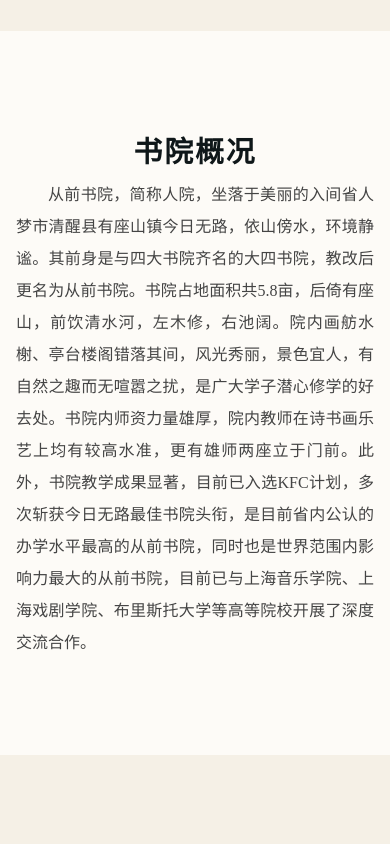
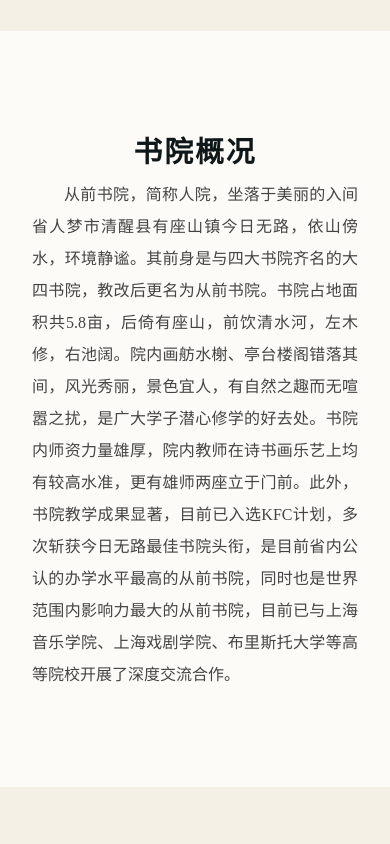
Before and after one commit to miaopan607/Once-Upon-An-Academy, a Vue app: page / in a window 390 px wide. Shown: the part 1160-2004 px from the top of the page. Built offline with nearby package versions, Linux system fonts and the light colour scheme; the HTML template or start-up script is replaced by a standard one.

Commit message:
feat: 只在红头文件部分缩小页边距

```diff
--- a/src/style.css
+++ b/src/style.css
@@ -165,10 +165,6 @@ img {
 
 /* 移动端适配 */
 @media (max-width: 768px) {
-  .container {
-    padding: 0 1rem;
-  }
-
   .split-layout {
     grid-template-columns: 1fr;
     gap: 2rem;
--- a/src/views/Overview.vue
+++ b/src/views/Overview.vue
@@ -634,6 +634,7 @@ const expiredInfo = [
   .subhero { height: 260px; }
   .subhero-title { font-size: 1.8rem; }
   .overview-page { --notice-frozen-top: 6.25rem; }
+  .notice-section .container { padding: 0 1rem; }
   .notice-frozen-content { padding: 0.5rem 1rem; gap: 0.75rem; }
   .notice-frozen-time { font-size: 0.78rem; }
   .notice-frozen-title { font-size: 0.88rem; letter-spacing: 2px; }
```
